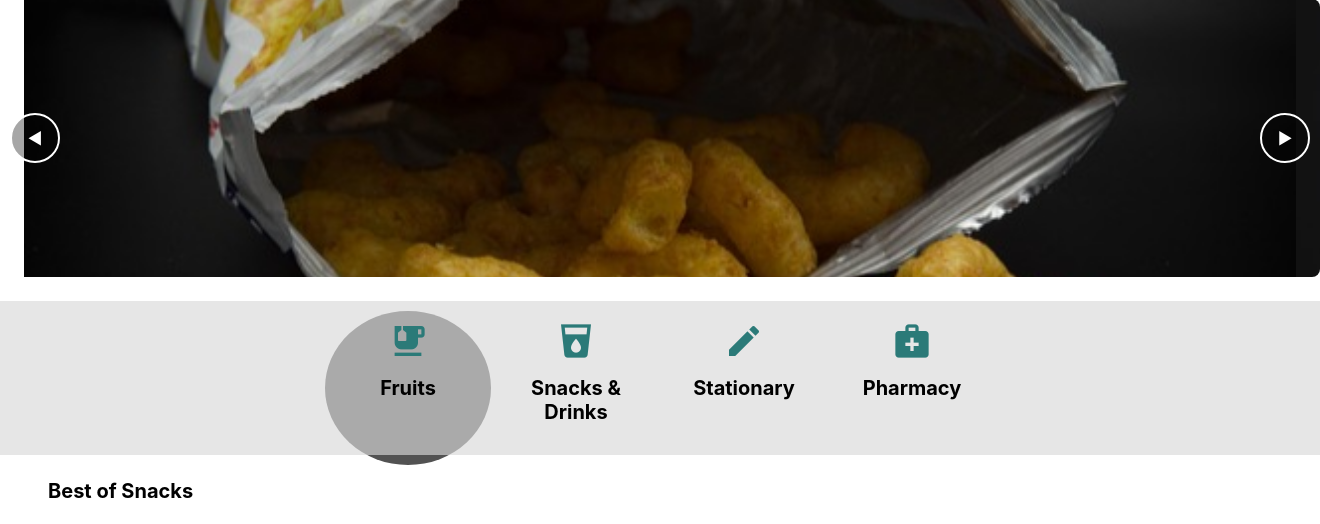
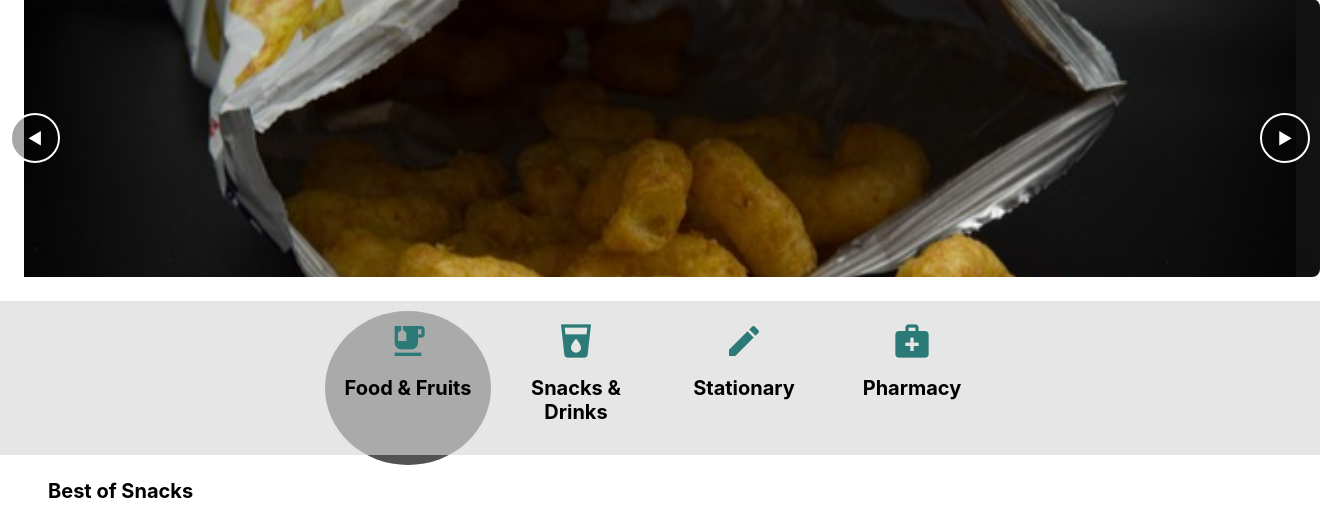
Before and after one commit to jermainesangiwa/goup_project, a PHP site: the page made by grocery food&fruits.php in a window 1320 px wide; the page is wider, and only the part inside the window is pictured. Shown: the part 148-672 px from the top of that part. Run offline with PHP 8.4, Linux system fonts and the light colour scheme; data that the repository does not hold is empty.

Commit message:
Update category label from 'Fruits' to 'Food & Fruits' for clarity

```diff
--- a/grocery food&fruits.php
+++ b/grocery food&fruits.php
@@ -535,7 +535,7 @@
     <section class="cats container" id="cats">
     <div class="cat-card active" onclick="window.location.href='grocery food&fruits.php'">
             <i class="material-icons" style="font-size:40px;color:#2b7a78;">emoji_food_beverage</i>
-            <div class="label">Fruits</div>
+            <div class="label">Food & Fruits</div>
     </div>
     <div class="cat-card" onclick="window.location.href='grocery s&d.php'">
             <i class="material-icons" style="font-size:40px;color:#2b7a78;">local_drink</i>
```
